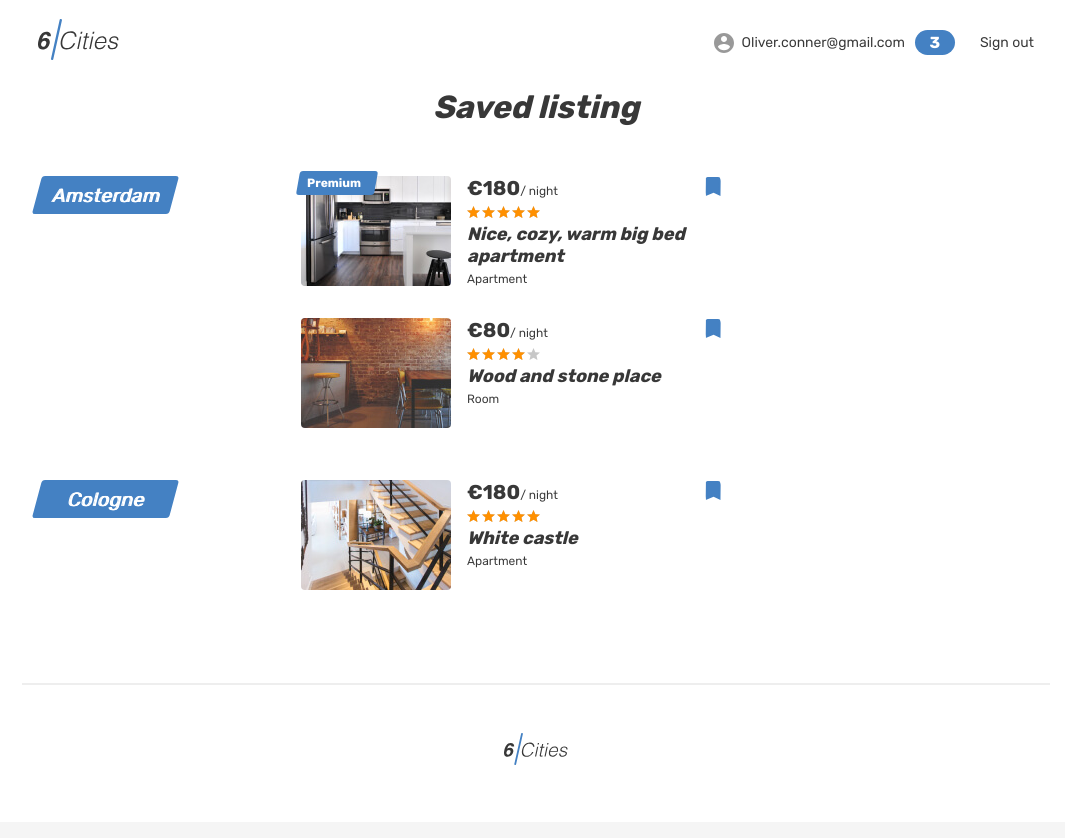
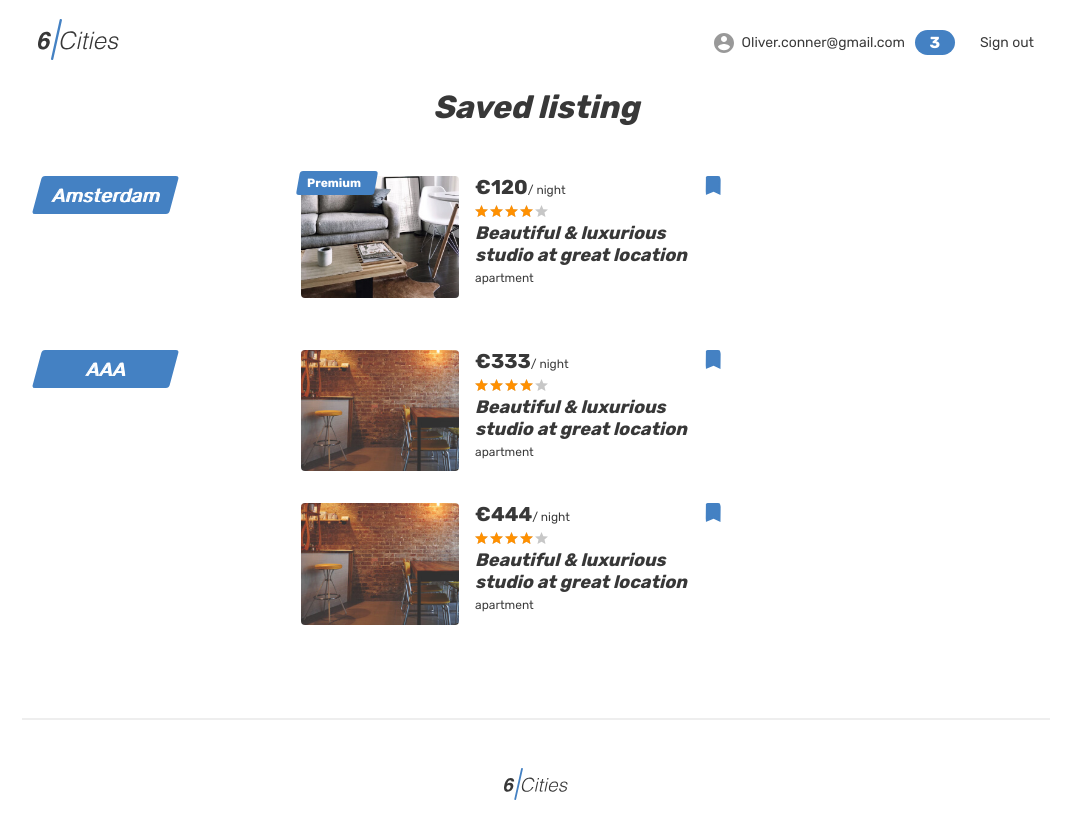
Before and after one commit to orloffDev/six-cities-react, a React (Vite) app: page /favorites in a window 1280 px wide. Shown: the top 838 px of the page, without its empty margins (104-1169 px from the left). Built offline with nearby package versions, Linux system fonts and the light colour scheme.

Commit message:
4. add Favlist to favorites screen + bug fixed

```diff
--- a/src/components/app/app.tsx
+++ b/src/components/app/app.tsx
@@ -31,7 +31,7 @@ function App({offers}: AppProps): JSX.Element {
               <PrivateRoute
                 authorizationStatus={AuthorizationStatus.Auth} //TODO
               >
-                <FavoritesScreen />
+                <FavoritesScreen offers={offers} />
               </PrivateRoute>
             }
           />
--- a/src/components/fav-list/fav-list.tsx
+++ b/src/components/fav-list/fav-list.tsx
@@ -1,28 +1,46 @@
 //react
-import {useState} from 'react';
+import {Link} from 'react-router-dom';
 //components
 import PlaceCard from '../../components/place-card/place-card';
 //types
 import {Offer} from "../../types/offer";
 
-type PlaceListProps = {
+type FavListProps = {
   offers: Offer[]
 }
 
-function FavList({offers}: PlaceListProps): JSX.Element {
-  const [activePlace, setActivePlace] = useState<Offer|null>(null);
+function FavList({offers}: FavListProps): JSX.Element {
+  const favOffers = offers
+    .filter((offer) => offer.isFavorite)
+    .reduce((acc, offer) => {
+      acc[offer.city.name] = [...(acc[offer.city.name] ?? []), offer];
+      return acc;
+    }, {});
 
-  function handleEnter(reactEvent) {
-    console.log('reactEvent', reactEvent);
-    //setActivePlace(offer);
-  }
-
+  //
   return (
-    <div className="cities__places-list places__list tabs__content">
-      {offers.map((offer) => (
-        <PlaceCard key={offer.id} parentClass={} offer={offer} handleEnter={handleEnter} />
+    <ul className="favorites__list">
+      {Object.entries(favOffers).map(([name, offers]) => (
+        <li key={name} className="favorites__locations-items">
+          <div className="favorites__locations locations locations--current">
+            <div className="locations__item">
+              <Link className="locations__item-link" to="#">
+                <span>{name}</span>
+              </Link>
+            </div>
+          </div>
+          <div className="favorites__places">
+            {offers.map((offer) => (
+              <PlaceCard
+                key={offer.id}
+                offer={offer}
+                parent="favorites"
+              />
+            ))}
+          </div>
+        </li>
       ))}
-    </div>
+    </ul>
   );
 }
 
--- a/src/components/place-card/place-card.tsx
+++ b/src/components/place-card/place-card.tsx
@@ -10,7 +10,7 @@ import {AppRoute} from '../../const';
 
 type PlaceCardProps = {
   offer: Offer,
-  handleEnter: OfferHandleEnter,
+  handleEnter?: OfferHandleEnter,
   parent: 'cities' | 'favorites'
 }
 
@@ -27,6 +27,7 @@ function PlaceCard({offer, handleEnter, parent}: PlaceCardProps): JSX.Element {
   } = offer;
   const linkTo = `${AppRoute.Offer}/${id}`;
 
+  //
   return (
     <article className={`${parent}__card place-card`} onPointerEnter={handleEnter}>
       {isPremium && <div className="place-card__mark"><span>Premium</span></div>}
--- a/src/components/private-route/private-route.tsx
+++ b/src/components/private-route/private-route.tsx
@@ -9,6 +9,7 @@ type PrivateRouteProps = {
 function PrivateRoute(props: PrivateRouteProps): JSX.Element {
   const {authorizationStatus, children} = props;
 
+  //
   return (
     authorizationStatus === AuthorizationStatus.Auth
       ? children
--- a/src/mocks/offers.ts
+++ b/src/mocks/offers.ts
@@ -88,4 +88,48 @@ export const offers:Offer[] = [
     "isPremium": false,
     "rating": 4,
     "previewImage": "img/room.jpg"
+  },
+  {
+    "id": "6af6f711-c28d-4121-82cd-e0b462a27f00-4",
+    "title": "Beautiful & luxurious studio at great location",
+    "type": "apartment",
+    "price": 333,
+    "city": {
+      "name": "AAA",
+      "location": {
+        "latitude": 52.35514938496378,
+        "longitude": 4.673877537499948,
+        "zoom": 8
+      }},
+    "location": {
+      "latitude": 52.35514938496378,
+      "longitude": 4.673877537499948,
+      "zoom": 8
+    },
+    "isFavorite": true,
+    "isPremium": false,
+    "rating": 4,
+    "previewImage": "img/room.jpg"
+  },
+  {
+    "id": "6af6f711-c28d-4121-82cd-e0b462a27f00-4",
+    "title": "Beautiful & luxurious studio at great location",
+    "type": "apartment",
+    "price": 444,
+    "city": {
+      "name": "AAA",
+      "location": {
+        "latitude": 52.35514938496378,
+        "longitude": 4.673877537499948,
+        "zoom": 8
+      }},
+    "location": {
+      "latitude": 52.35514938496378,
+      "longitude": 4.673877537499948,
+      "zoom": 8
+    },
+    "isFavorite": true,
+    "isPremium": false,
+    "rating": 4,
+    "previewImage": "img/room.jpg"
   }]
--- a/src/pages/favorites-screen/favorites-screen.tsx
+++ b/src/pages/favorites-screen/favorites-screen.tsx
@@ -1,7 +1,16 @@
+//react
+import {Helmet} from 'react-helmet-async';
+//components
 import Logo from '../../components/logo/logo';
-import {Helmet} from 'react-helmet-async';
+import FavList from "../../components/fav-list/fav-list";
+//types
+import {Offer} from "../../types/offer";
+//props
+type FavoritesScreenProps = {
+  offers: Offer[];
+}
 
-function FavoritesScreen(): JSX.Element {
+function FavoritesScreen({offers}: FavoritesScreenProps): JSX.Element {
   return (
     <>
       <Helmet>
@@ -39,127 +48,7 @@ function FavoritesScreen(): JSX.Element {
           <div className="page__favorites-container container">
             <section className="favorites">
               <h1 className="favorites__title">Saved listing</h1>
-              <ul className="favorites__list">
-                <li className="favorites__locations-items">
-                  <div className="favorites__locations locations locations--current">
-                    <div className="locations__item">
-                      <a className="locations__item-link" href="#">
-                        <span>Amsterdam</span>
-                      </a>
-                    </div>
-                  </div>
-                  <div className="favorites__places">
-                    <article className="favorites__card place-card">
-                      <div className="place-card__mark">
-                        <span>Premium</span>
-                      </div>
-                      <div className="favorites__image-wrapper place-card__image-wrapper">
-                        <a href="#">
-                          <img className="place-card__image" src="img/apartment-small-03.jpg" width="150" height="110" alt="Place image" />
-                        </a>
-                      </div>
-                      <div className="favorites__card-info place-card__info">
-                        <div className="place-card__price-wrapper">
-                          <div className="place-card__price">
-                            <b className="place-card__price-value">&euro;180</b>
-                            <span className="place-card__price-text">&#47;&nbsp;night</span>
-                          </div>
-                          <button className="place-card__bookmark-button place-card__bookmark-button--active button" type="button">
-                            <svg className="place-card__bookmark-icon" width="18" height="19">
-                              <use xlinkHref="#icon-bookmark"></use>
-                            </svg>
-                            <span className="visually-hidden">In bookmarks</span>
-                          </button>
-                        </div>
-                        <div className="place-card__rating rating">
-                          <div className="place-card__stars rating__stars">
-                            <span style={{width: '100%'}}></span>
-                            <span className="visually-hidden">Rating</span>
-                          </div>
-                        </div>
-                        <h2 className="place-card__name">
-                          <a href="#">Nice, cozy, warm big bed apartment</a>
-                        </h2>
-                        <p className="place-card__type">Apartment</p>
-                      </div>
-                    </article>
-
-                    <article className="favorites__card place-card">
-                      <div className="favorites__image-wrapper place-card__image-wrapper">
-                        <a href="#">
-                          <img className="place-card__image" src="img/room-small.jpg" width="150" height="110" alt="Place image" />
-                        </a>
-                      </div>
-                      <div className="favorites__card-info place-card__info">
-                        <div className="place-card__price-wrapper">
-                          <div className="place-card__price">
-                            <b className="place-card__price-value">&euro;80</b>
-                            <span className="place-card__price-text">&#47;&nbsp;night</span>
-                          </div>
-                          <button className="place-card__bookmark-button place-card__bookmark-button--active button" type="button">
-                            <svg className="place-card__bookmark-icon" width="18" height="19">
-                              <use xlinkHref="#icon-bookmark"></use>
-                            </svg>
-                            <span className="visually-hidden">In bookmarks</span>
-                          </button>
-                        </div>
-                        <div className="place-card__rating rating">
-                          <div className="place-card__stars rating__stars">
-                            <span style={{width:'80%'}}></span>
-                            <span className="visually-hidden">Rating</span>
-                          </div>
-                        </div>
-                        <h2 className="place-card__name">
-                          <a href="#">Wood and stone place</a>
-                        </h2>
-                        <p className="place-card__type">Room</p>
-                      </div>
-                    </article>
-                  </div>
-                </li>
-                <li className="favorites__locations-items">
-                  <div className="favorites__locations locations locations--current">
-                    <div className="locations__item">
-                      <a className="locations__item-link" href="#">
-                        <span>Cologne</span>
-                      </a>
-                    </div>
-                  </div>
-                  <div className="favorites__places">
-                    <article className="favorites__card place-card">
-                      <div className="favorites__image-wrapper place-card__image-wrapper">
-                        <a href="#">
-                          <img className="place-card__image" src="img/apartment-small-04.jpg" width="150" height="110" alt="Place image" />
-                        </a>
-                      </div>
-                      <div className="favorites__card-info place-card__info">
-                        <div className="place-card__price-wrapper">
-                          <div className="place-card__price">
-                            <b className="place-card__price-value">&euro;180</b>
-                            <span className="place-card__price-text">&#47;&nbsp;night</span>
-                          </div>
-                          <button className="place-card__bookmark-button place-card__bookmark-button--active button" type="button">
-                            <svg className="place-card__bookmark-icon" width="18" height="19">
-                              <use xlinkHref="#icon-bookmark"></use>
-                            </svg>
-                            <span className="visually-hidden">In bookmarks</span>
-                          </button>
-                        </div>
-                        <div className="place-card__rating rating">
-                          <div className="place-card__stars rating__stars">
-                            <span style={{width: '100%'}}></span>
-                            <span className="visually-hidden">Rating</span>
-                          </div>
-                        </div>
-                        <h2 className="place-card__name">
-                          <a href="#">White castle</a>
-                        </h2>
-                        <p className="place-card__type">Apartment</p>
-                      </div>
-                    </article>
-                  </div>
-                </li>
-              </ul>
+              <FavList offers={offers} />
             </section>
           </div>
         </main>
--- a/src/pages/login-screen/login-screen.tsx
+++ b/src/pages/login-screen/login-screen.tsx
@@ -2,8 +2,6 @@ import Logo from '../../components/logo/logo';
 
 function LoginScreen(): JSX.Element {
   return (
-
-
     <div className="page page--gray page--login">
       <header className="header">
         <div className="container">
```
Also changed, not shown: src/components/place-list/place-list.tsx (+7 -1 lines).
